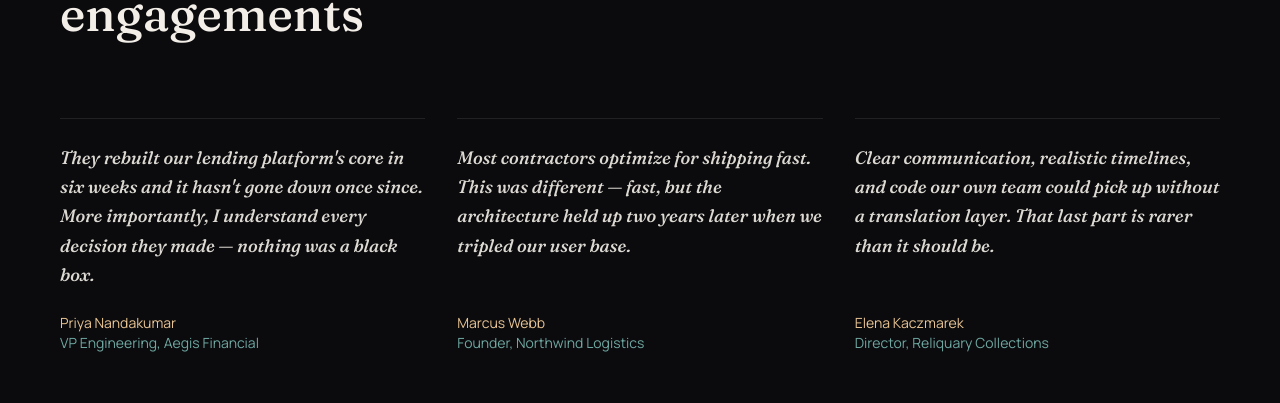
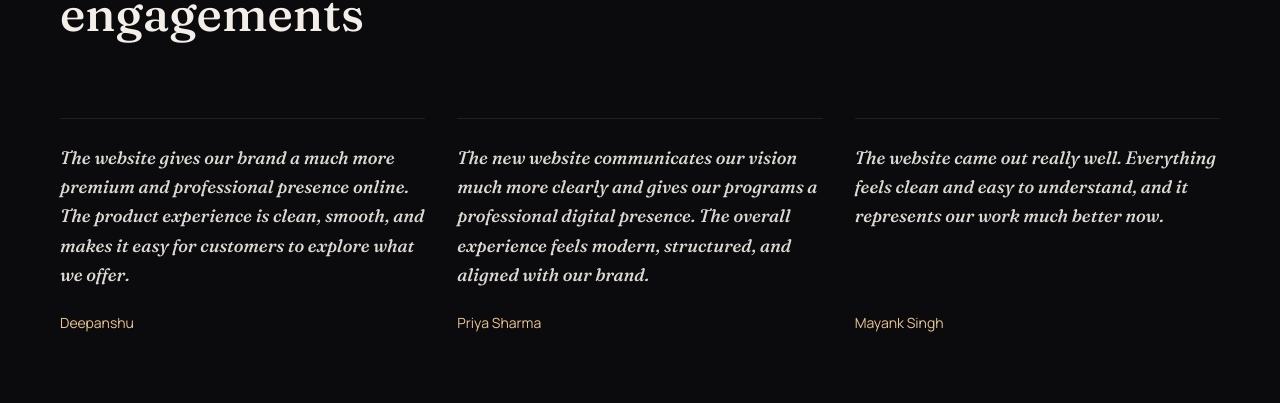
Before and after one commit to rg12goswami/Logic-and-Layers, a React (Vite) app in the folder client/: page / in a window 1280 px wide. Shown: the part 5905-6308 px from the top of the page. Built offline with nearby package versions, Linux system fonts and the light colour scheme; no server answers.

Commit message:
testimonial change

```diff
--- a/client/src/components/Testimonials.jsx
+++ b/client/src/components/Testimonials.jsx
@@ -20,7 +20,7 @@ export default function Testimonials() {
                 </p>
                 <div>
                   <p className="text-sm text-brass-bright">{t.name}</p>
-                  <p className="text-sm text-steel">{t.role}</p>
+
                 </div>
               </div>
             </Reveal>
--- a/client/src/data/testimonials.js
+++ b/client/src/data/testimonials.js
@@ -1,20 +1,20 @@
 export const testimonials = [
   {
     quote:
-      "They rebuilt our lending platform's core in six weeks and it hasn't gone down once since. More importantly, I understand every decision they made — nothing was a black box.",
-    name: "Priya Nandakumar",
-    role: "VP Engineering, Aegis Financial",
+      "The website gives our brand a much more premium and professional presence online. The product experience is clean, smooth, and makes it easy for customers to explore what we offer.",
+    name: "Deepanshu ",
+
   },
   {
     quote:
-      "Most contractors optimize for shipping fast. This was different — fast, but the architecture held up two years later when we tripled our user base.",
-    name: "Marcus Webb",
-    role: "Founder, Northwind Logistics",
+      "The new website communicates our vision much more clearly and gives our programs a professional digital presence. The overall experience feels modern, structured, and aligned with our brand.",
+    name: "Priya Sharma ",
+
   },
   {
     quote:
-      "Clear communication, realistic timelines, and code our own team could pick up without a translation layer. That last part is rarer than it should be.",
-    name: "Elena Kaczmarek",
-    role: "Director, Reliquary Collections",
+      "The website came out really well. Everything feels clean and easy to understand, and it represents our work much better now.",
+    name: "Mayank Singh",
+
   },
 ];
```
